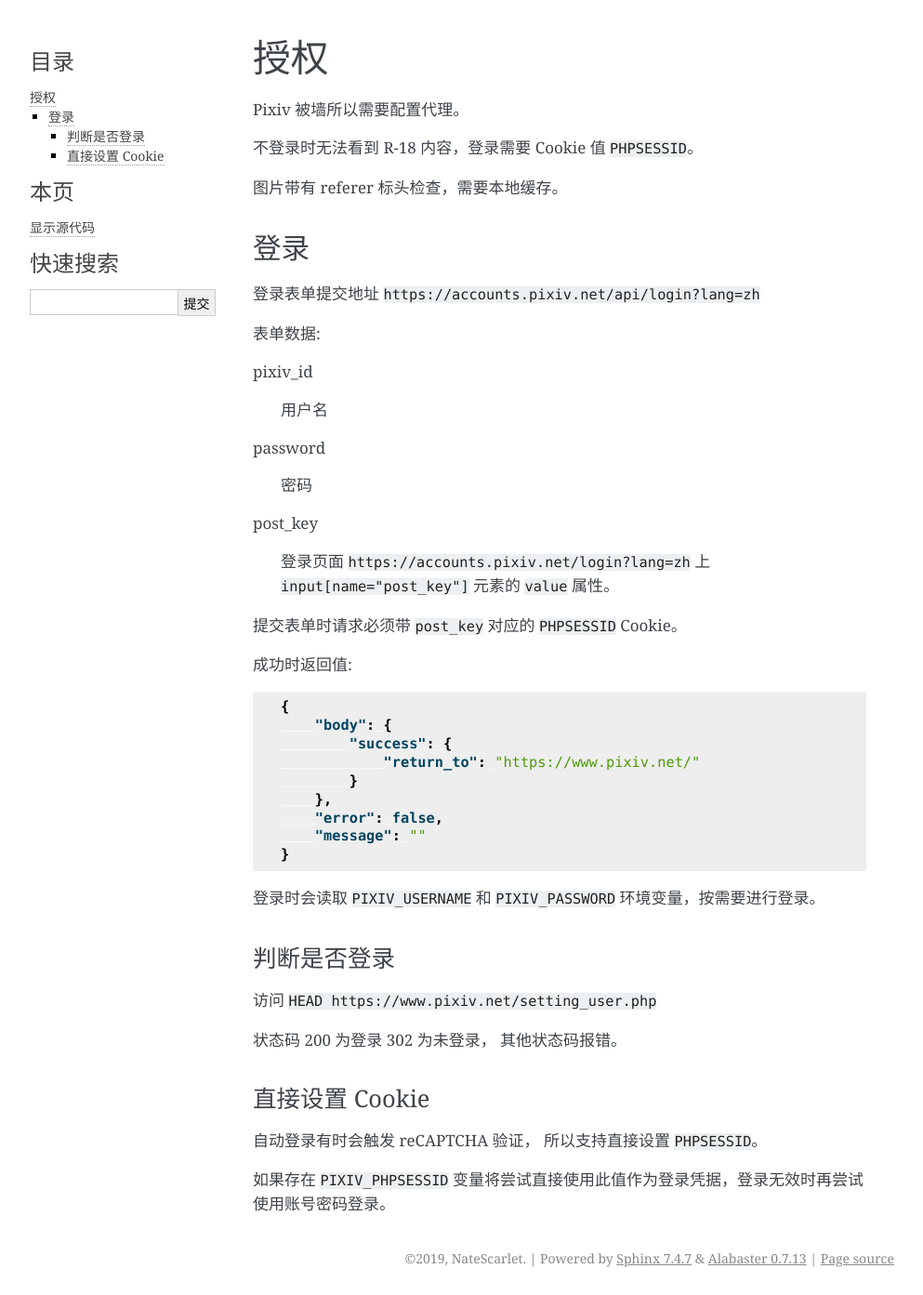
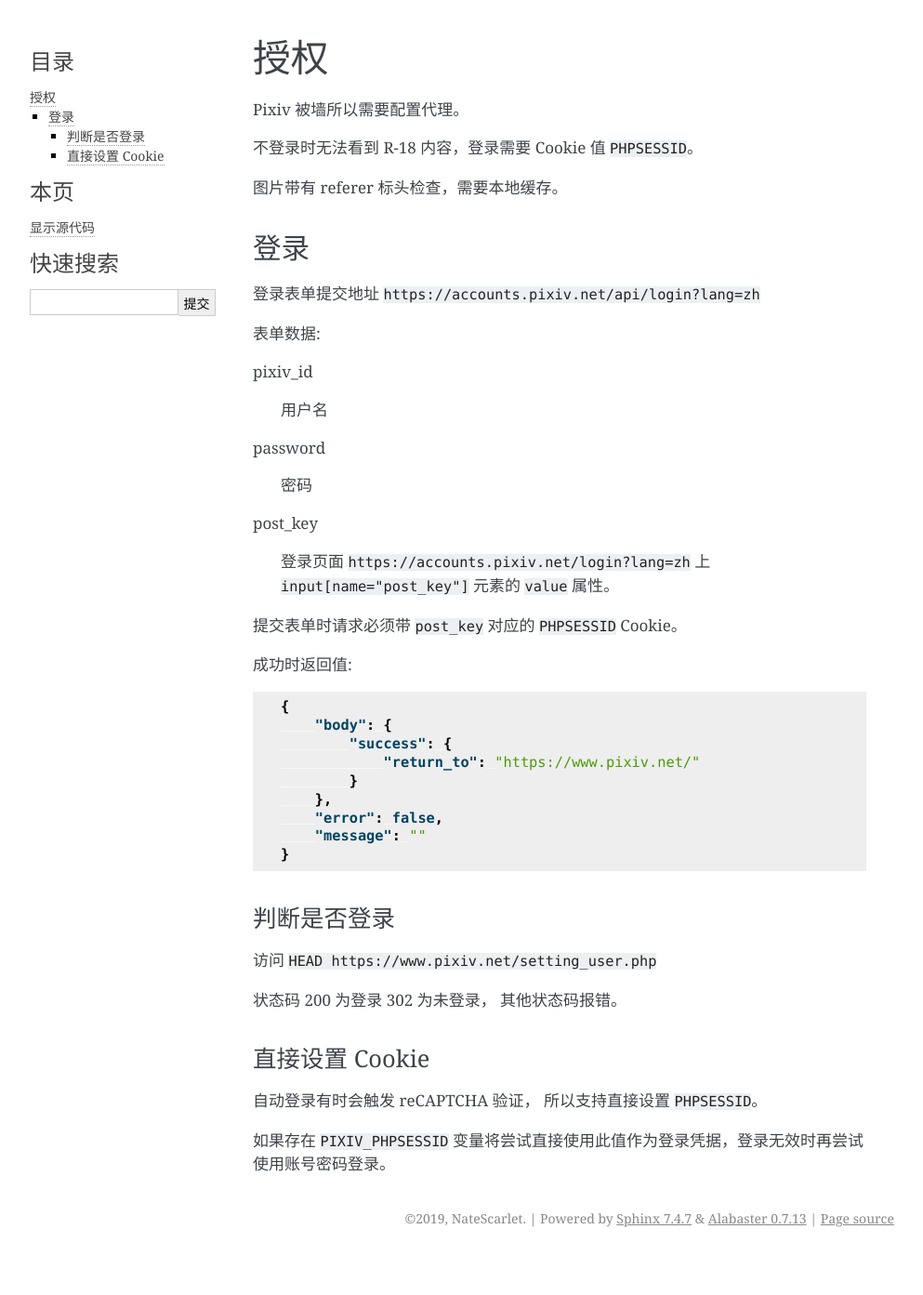
Before and after one commit to NateScarlet/pixiv, a Sphinx documentation site: the page built from docs/auth.rst, in a window 1280 px wide. Shown: the whole page at 93% size, without its empty margins (148-1141 px from the left). Built offline with Sphinx 7.4.7, drawn with Linux system fonts in a browser that asks for light colours; after the commit the page ends 1350 px from its top, so only the background shows below that.

Commit message:
docs: remove unused env var PIXIV_USER PIXIV_PASSWORD

```diff
--- a/docs/auth.rst
+++ b/docs/auth.rst
@@ -43,8 +43,6 @@
         "message": ""
     }
 
-登录时会读取 ``PIXIV_USERNAME`` 和 ``PIXIV_PASSWORD`` 环境变量，按需要进行登录。
-
 判断是否登录
 ~~~~~~~~~~~~~~~~~~~~~~~~~~
 
```
Also changed, not shown: 1 other file.
